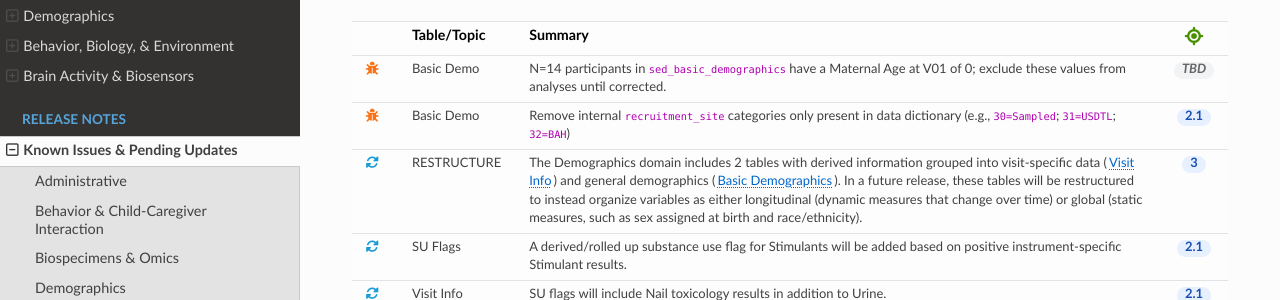
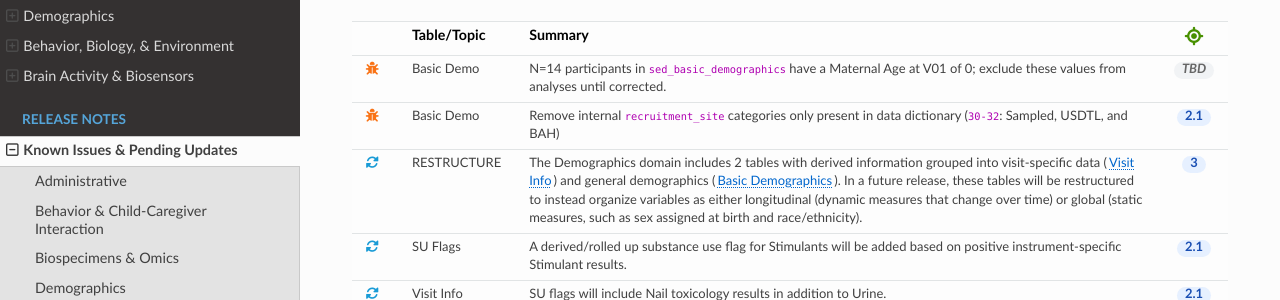
Before and after one commit to nbdc-datahub/hbcd-docs, an MkDocs documentation site: the page built from docs/changelog/issues-updates.md, in a window 1280 px wide and 900 px high, scrolled down 1224 px. Shown: the part 150-450 px from the top of the window. Built offline with MkDocs 1.6.1, drawn with Linux system fonts in a browser that asks for light colours; nearby versions of some CDN libraries.

Commit message:
fix language

```diff
--- a/docs/changelog/issues-updates.md
+++ b/docs/changelog/issues-updates.md
@@ -227,7 +227,7 @@ To ask a question or report an issue, please submit a ticket through the [Help C
 <td><i class="fas fa-bug icon-bug"></i></td>
 <td>Basic Demo</td>
 <td>
-Remove internal <code>recruitment_site</code> categories only present in data dictionary (e.g., <code>30=Sampled</code>; <code>31=USDTL</code>; <code>32=BAH</code>)</td>
+Remove internal <code>recruitment_site</code> categories only present in data dictionary (<code>30-32</code>: Sampled, USDTL, and BAH)</td>
 <td style='text-align: center;'><span class='pr-pill pr-general'>2.1</span></td>
 </tr>
 
```
